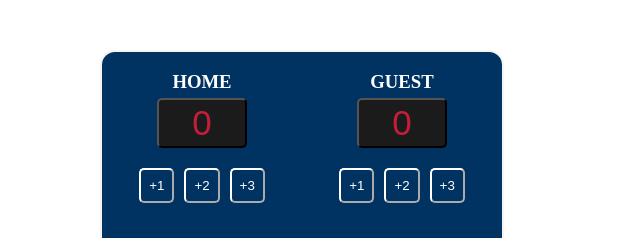
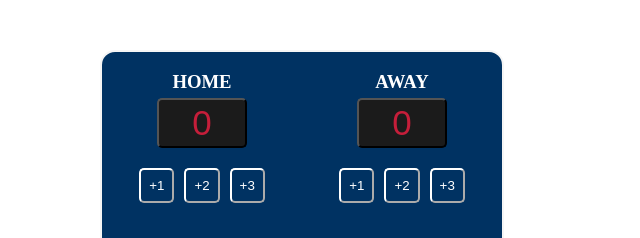
Before and after one commit to Mogusu-Keengu/BasketballScoreboard, a plain HTML site: page index.html in a window 1280 px wide. Shown: the top 238 px of the page, 0-640 px from the left. Drawn offline with Linux system fonts and the light colour scheme.

Commit message:
changed guest to away

```diff
--- a/index.html
+++ b/index.html
@@ -14,7 +14,7 @@
                 </div>
             </div>
             <div>
-                <h3 class="mgn-home">GUEST</h3>
+                <h3 class="mgn-home">AWAY</h3>
                 <button class="score-area" id="guest-score">0</button>
                 <div class="score-amount">
                     <button class="btn" onclick="oneScoreGuest()">+1</button>
```
